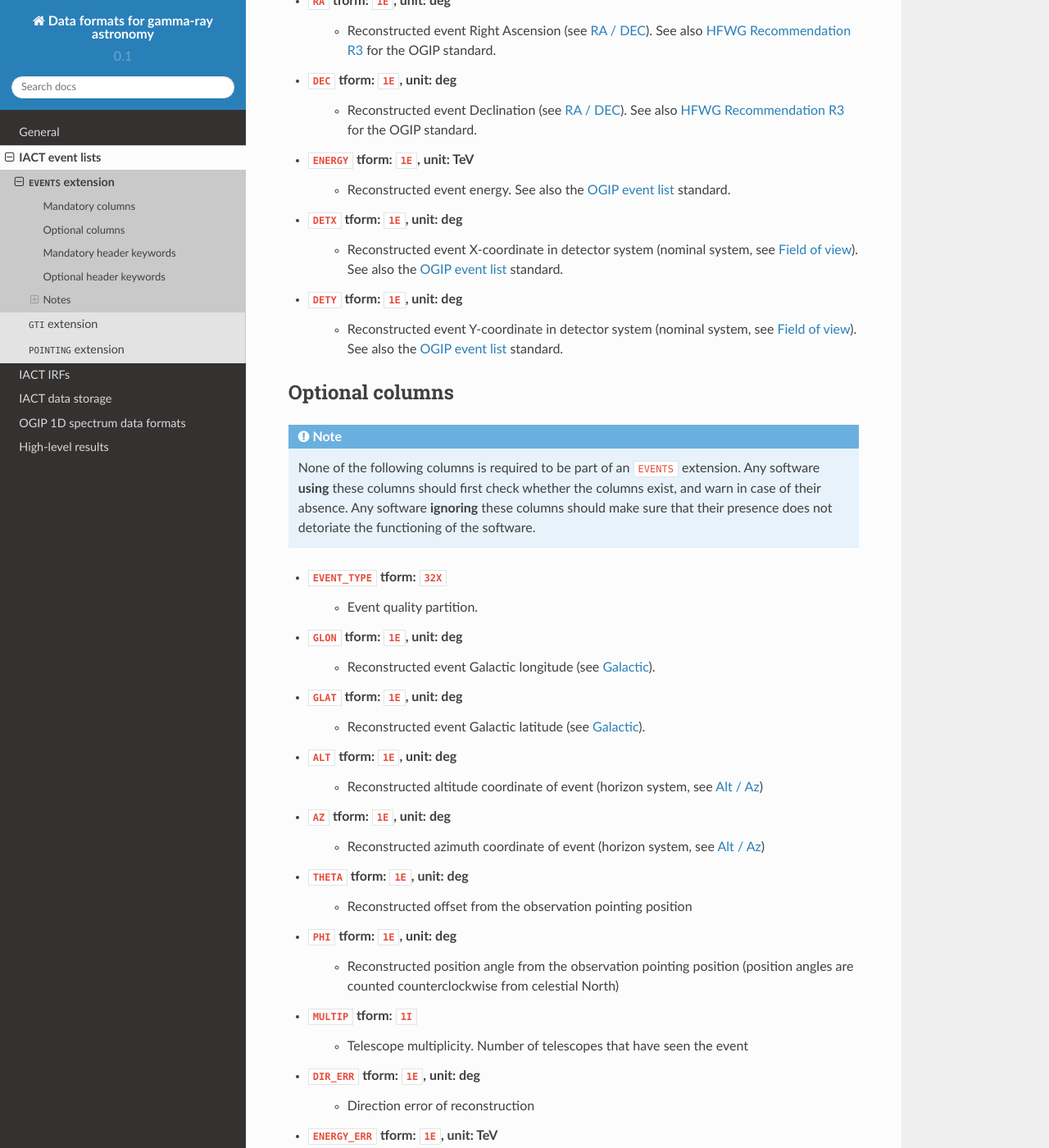
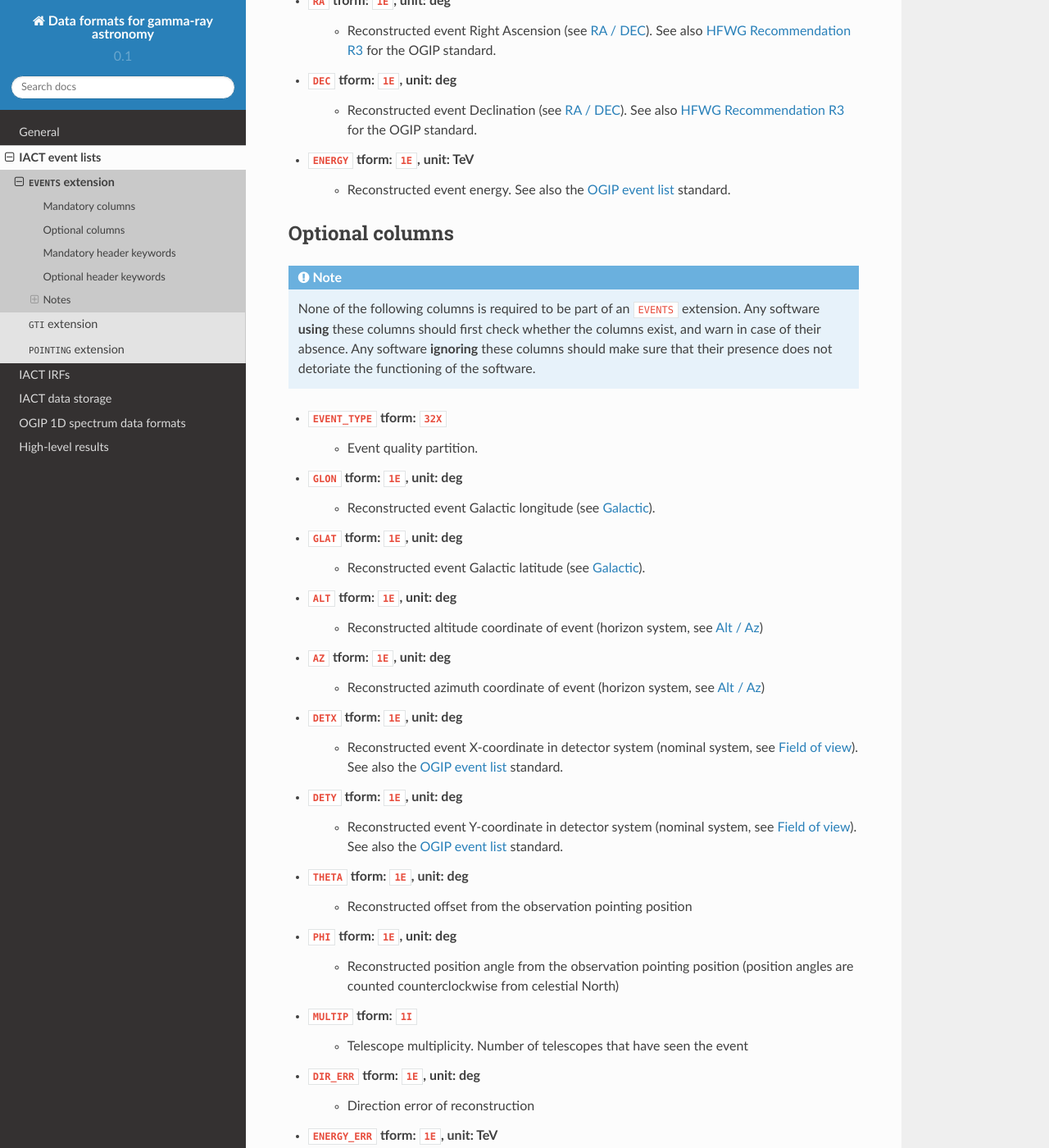
Before and after one commit to open-gamma-ray-astro/gamma-astro-data-formats, a Sphinx documentation site: the page built from source/events/events.rst, in a window 1280 px wide and 1400 px high, scrolled down 597 px. Shown: the whole window at 82% size. Built offline with Sphinx 7.4.7 and the Read the Docs theme 2.0.0, drawn with Linux system fonts in a browser that asks for light colours; part of the change alters nothing that is shown.

```diff
--- a/source/events/events.rst
+++ b/source/events/events.rst
@@ -33,14 +33,6 @@ Mandatory columns
 * ``ENERGY`` tform: ``1E``, unit: TeV
     * Reconstructed event energy.
       See also the `OGIP event list`_ standard.
-* ``DETX`` tform: ``1E``, unit: deg
-    * Reconstructed event X-coordinate in detector system
-      (nominal system, see :ref:`coords-fov`).
-      See also the `OGIP event list`_ standard.
-* ``DETY`` tform: ``1E``, unit: deg
-    * Reconstructed event Y-coordinate in detector system
-      (nominal system, see :ref:`coords-fov`).
-      See also the `OGIP event list`_ standard.
 
 
 Optional columns
@@ -65,6 +57,14 @@ Optional columns
 * ``AZ`` tform: ``1E``, unit: deg
     * Reconstructed azimuth coordinate of event
       (horizon system, see :ref:`coords-altaz`)
+* ``DETX`` tform: ``1E``, unit: deg
+    * Reconstructed event X-coordinate in detector system
+      (nominal system, see :ref:`coords-fov`).
+      See also the `OGIP event list`_ standard.
+* ``DETY`` tform: ``1E``, unit: deg
+    * Reconstructed event Y-coordinate in detector system
+      (nominal system, see :ref:`coords-fov`).
+      See also the `OGIP event list`_ standard.
 * ``THETA`` tform: ``1E``, unit: deg
     * Reconstructed offset from the observation pointing position
 * ``PHI`` tform: ``1E``, unit: deg
```
